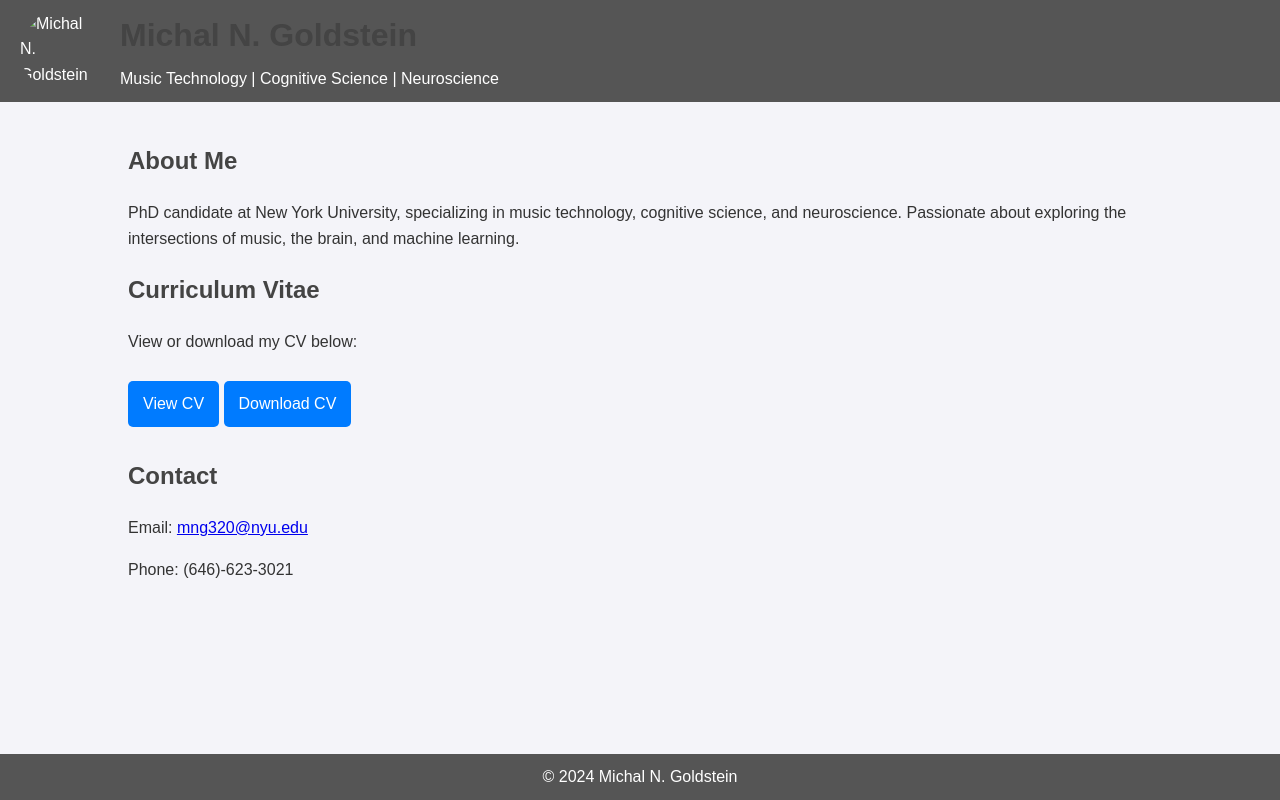
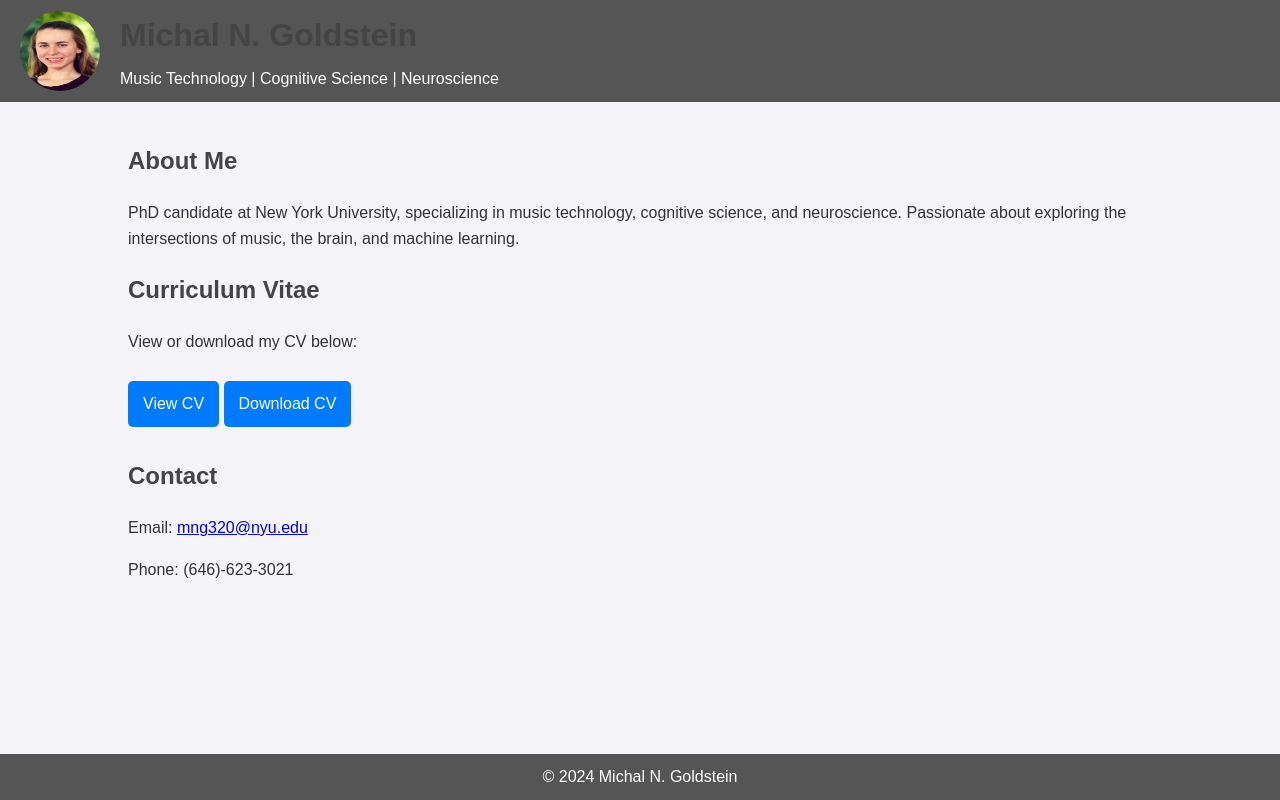
Before and after one commit to MichalGoldstein/Website, a plain HTML site: page index.html in a window 1280 px wide. Drawn offline with Linux system fonts and the light colour scheme.

Commit message:
corrected image name

```diff
--- a/index.html
+++ b/index.html
@@ -70,7 +70,7 @@
 </head>
 <body>
     <header>
-        <img src="profile.jpg" alt="Michal N. Goldstein">
+        <img src="profile.png" alt="Michal N. Goldstein">
         <div>
             <h1>Michal N. Goldstein</h1>
             <p>Music Technology | Cognitive Science | Neuroscience</p>
```
